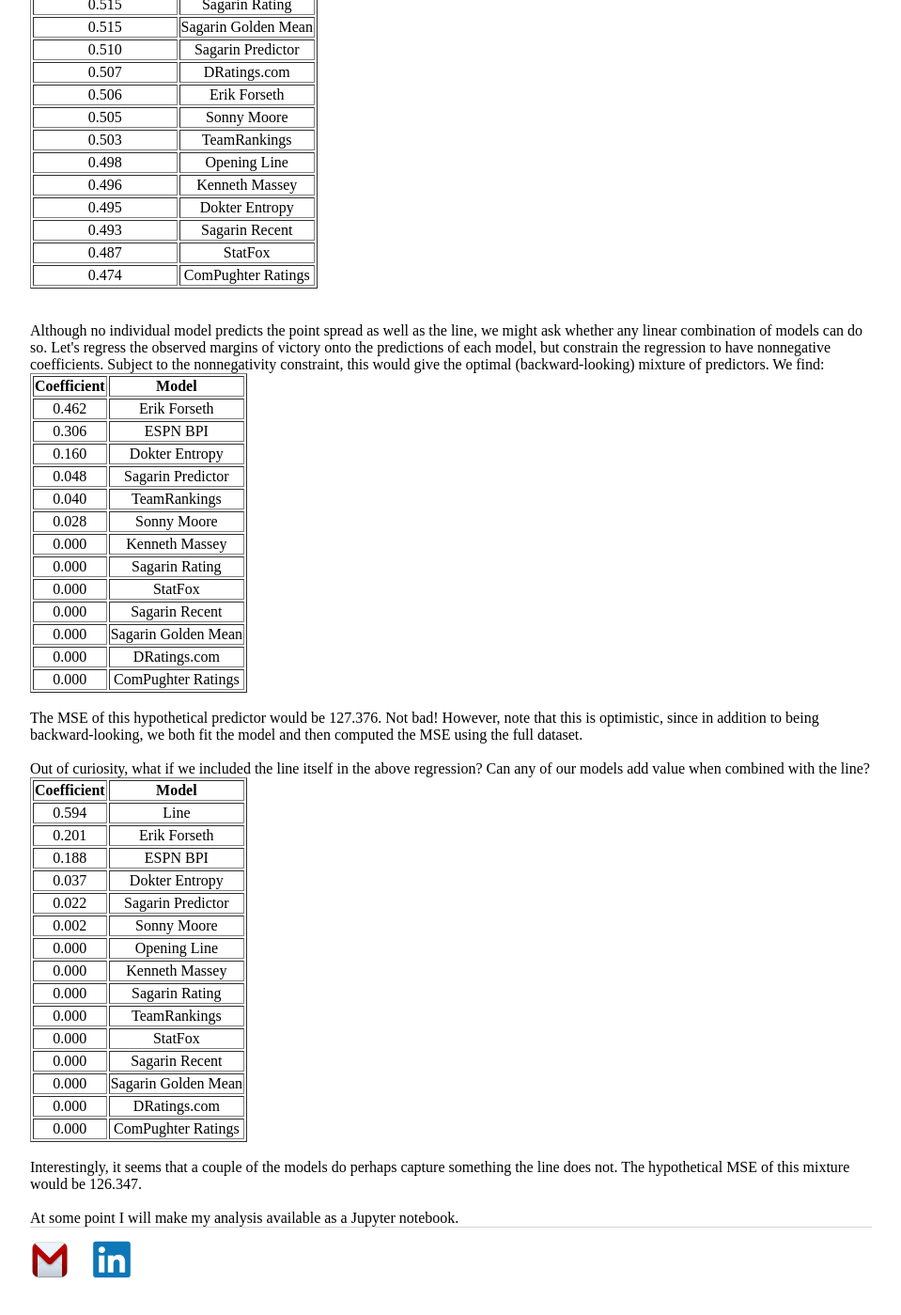
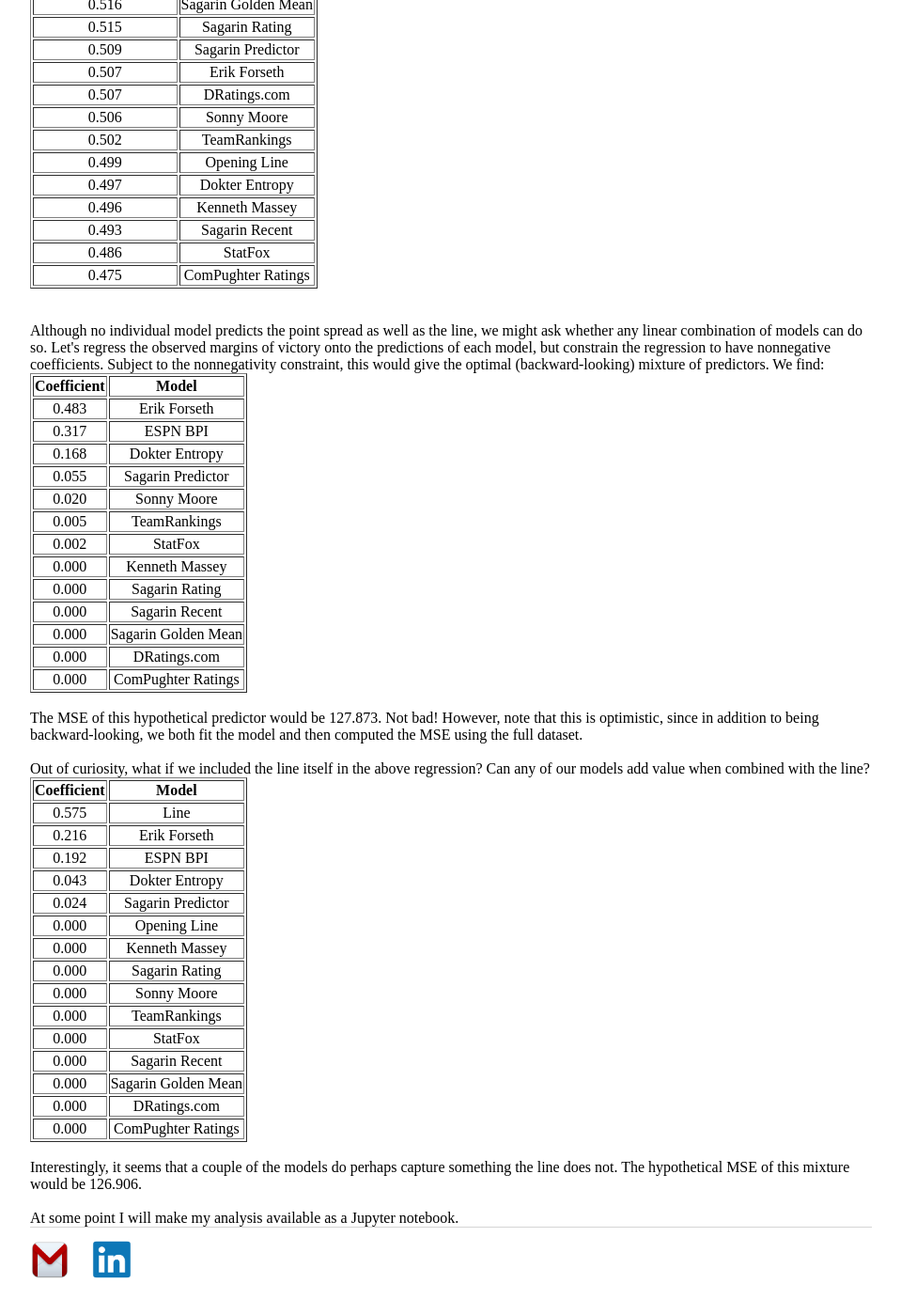
Before and after one commit to erikrforseth/erikrforseth.github.io, a Jekyll site: the page built from about.html, in a window 1280 px wide and 1400 px high, scrolled down 1235 px. Shown: the whole window at 94% size, without its empty margins (160-1119 px from the left). Built offline with Jekyll 4.4.1, drawn with Linux system fonts in a browser that asks for light colours; some of the changed text lies outside the part shown.

Commit message:
about page

```diff
--- a/about.html
+++ b/about.html
@@ -17,63 +17,63 @@
   </thead>
   <tbody>
     <tr align="center">
-      <td>127.135</td>
+      <td>127.795</td>
       <td>Line</td>
     </tr>
     <tr align="center">
-      <td>128.562</td>
+      <td>129.200</td>
       <td>Opening Line</td>
     </tr>
     <tr align="center">
-      <td>129.117</td>
+      <td>129.569</td>
       <td>Erik Forseth</td>
     </tr>
     <tr align="center">
-      <td>129.304</td>
+      <td>129.944</td>
       <td>TeamRankings</td>
     </tr>
     <tr align="center">
-      <td>133.488</td>
+      <td>134.028</td>
       <td>Dokter Entropy</td>
     </tr>
     <tr align="center">
-      <td>135.180</td>
+      <td>135.864</td>
       <td>ESPN BPI</td>
     </tr>
     <tr align="center">
-      <td>137.752</td>
+      <td>138.139</td>
       <td>Sagarin Rating</td>
     </tr>
     <tr align="center">
-      <td>138.292</td>
+      <td>138.722</td>
+      <td>Sagarin Predictor</td>
+    </tr>
+    <tr align="center">
+      <td>138.779</td>
       <td>Kenneth Massey</td>
     </tr>
     <tr align="center">
-      <td>138.349</td>
-      <td>Sagarin Predictor</td>
-    </tr>
-    <tr align="center">
-      <td>138.471</td>
+      <td>138.865</td>
       <td>Sagarin Golden Mean</td>
     </tr>
     <tr align="center">
-      <td>140.809</td>
+      <td>141.355</td>
       <td>DRatings.com</td>
     </tr>
     <tr align="center">
-      <td>144.003</td>
+      <td>144.891</td>
       <td>StatFox</td>
     </tr>
     <tr align="center">
-      <td>144.387</td>
+      <td>145.111</td>
       <td>Sonny Moore</td>
     </tr>
     <tr align="center">
-      <td>155.096</td>
+      <td>155.364</td>
       <td>Sagarin Recent</td>
     </tr>
     <tr align="center">
-      <td>155.456</td>
+      <td>155.676</td>
       <td>ComPughter Ratings</td>
     </tr>
   </tbody>
@@ -161,20 +161,24 @@
   </thead>
   <tbody>
     <tr align="center">
-      <td>0.519</td>
+      <td>0.518</td>
       <td>ESPN BPI</td>
+    </tr>
+    <tr align="center">
+      <td>0.516</td>
+      <td>Sagarin Golden Mean</td>
     </tr>
     <tr align="center">
       <td>0.515</td>
       <td>Sagarin Rating</td>
     </tr>
     <tr align="center">
-      <td>0.515</td>
-      <td>Sagarin Golden Mean</td>
+      <td>0.509</td>
+      <td>Sagarin Predictor</td>
     </tr>
     <tr align="center">
-      <td>0.510</td>
-      <td>Sagarin Predictor</td>
+      <td>0.507</td>
+      <td>Erik Forseth</td>
     </tr>
     <tr align="center">
       <td>0.507</td>
@@ -182,38 +186,34 @@
     </tr>
     <tr align="center">
       <td>0.506</td>
-      <td>Erik Forseth</td>
-    </tr>
-    <tr align="center">
-      <td>0.505</td>
       <td>Sonny Moore</td>
     </tr>
     <tr align="center">
-      <td>0.503</td>
+      <td>0.502</td>
       <td>TeamRankings</td>
     </tr>
     <tr align="center">
-      <td>0.498</td>
+      <td>0.499</td>
       <td>Opening Line</td>
+    </tr>
+    <tr align="center">
+      <td>0.497</td>
+      <td>Dokter Entropy</td>
     </tr>
     <tr align="center">
       <td>0.496</td>
       <td>Kenneth Massey</td>
     </tr>
     <tr align="center">
-      <td>0.495</td>
-      <td>Dokter Entropy</td>
-    </tr>
-    <tr align="center">
       <td>0.493</td>
       <td>Sagarin Recent</td>
     </tr>
     <tr align="center">
-      <td>0.487</td>
+      <td>0.486</td>
       <td>StatFox</td>
     </tr>
     <tr align="center">
-      <td>0.474</td>
+      <td>0.475</td>
       <td>ComPughter Ratings</td>
     </tr>
   </tbody>
@@ -230,28 +230,32 @@
   </thead>
   <tbody>
     <tr align="center">
-      <td>0.462</td>
+      <td>0.483</td>
       <td>Erik Forseth</td>
     </tr>
     <tr align="center">
-      <td>0.306</td>
+      <td>0.317</td>
       <td>ESPN BPI</td>
     </tr>
     <tr align="center">
-      <td>0.160</td>
+      <td>0.168</td>
       <td>Dokter Entropy</td>
     </tr>
     <tr align="center">
-      <td>0.048</td>
+      <td>0.055</td>
       <td>Sagarin Predictor</td>
     </tr>
     <tr align="center">
-      <td>0.040</td>
+      <td>0.020</td>
+      <td>Sonny Moore</td>
+    </tr>
+    <tr align="center">
+      <td>0.005</td>
       <td>TeamRankings</td>
     </tr>
     <tr align="center">
-      <td>0.028</td>
-      <td>Sonny Moore</td>
+      <td>0.002</td>
+      <td>StatFox</td>
     </tr>
     <tr align="center">
       <td>0.000</td>
@@ -260,10 +264,6 @@
     <tr align="center">
       <td>0.000</td>
       <td>Sagarin Rating</td>
-    </tr>
-    <tr align="center">
-      <td>0.000</td>
-      <td>StatFox</td>
     </tr>
     <tr align="center">
       <td>0.000</td>
@@ -284,7 +284,7 @@
   </tbody>
 </table>
 <br>
-The MSE of this hypothetical predictor would be 127.376. Not bad! However, note that this is optimistic, since in addition to being backward-looking, we both fit the model and then computed the MSE using the full dataset.
+The MSE of this hypothetical predictor would be 127.873. Not bad! However, note that this is optimistic, since in addition to being backward-looking, we both fit the model and then computed the MSE using the full dataset.
 <br><br>
 Out of curiosity, what if we included the line itself in the above regression? Can any of our models add value when combined with the line?<table border="1" class="dataframe">
   <thead>
@@ -295,28 +295,24 @@
   </thead>
   <tbody>
     <tr align="center">
-      <td>0.594</td>
+      <td>0.575</td>
       <td>Line</td>
     </tr>
     <tr align="center">
-      <td>0.201</td>
+      <td>0.216</td>
       <td>Erik Forseth</td>
     </tr>
     <tr align="center">
-      <td>0.188</td>
+      <td>0.192</td>
       <td>ESPN BPI</td>
     </tr>
     <tr align="center">
-      <td>0.037</td>
+      <td>0.043</td>
       <td>Dokter Entropy</td>
     </tr>
     <tr align="center">
-      <td>0.022</td>
+      <td>0.024</td>
       <td>Sagarin Predictor</td>
-    </tr>
-    <tr align="center">
-      <td>0.002</td>
-      <td>Sonny Moore</td>
     </tr>
     <tr align="center">
       <td>0.000</td>
@@ -329,6 +325,10 @@
     <tr align="center">
       <td>0.000</td>
       <td>Sagarin Rating</td>
+    </tr>
+    <tr align="center">
+      <td>0.000</td>
+      <td>Sonny Moore</td>
     </tr>
     <tr align="center">
       <td>0.000</td>
@@ -357,6 +357,6 @@
   </tbody>
 </table>
 <br>
-Interestingly, it seems that a couple of the models do perhaps capture something the line does not. The hypothetical MSE of this mixture would be 126.347.
+Interestingly, it seems that a couple of the models do perhaps capture something the line does not. The hypothetical MSE of this mixture would be 126.906.
 <br><br>
 At some point I will make my analysis available as a Jupyter notebook.
```
Also changed, not shown: other parts of about.html (+15 -15 lines).
